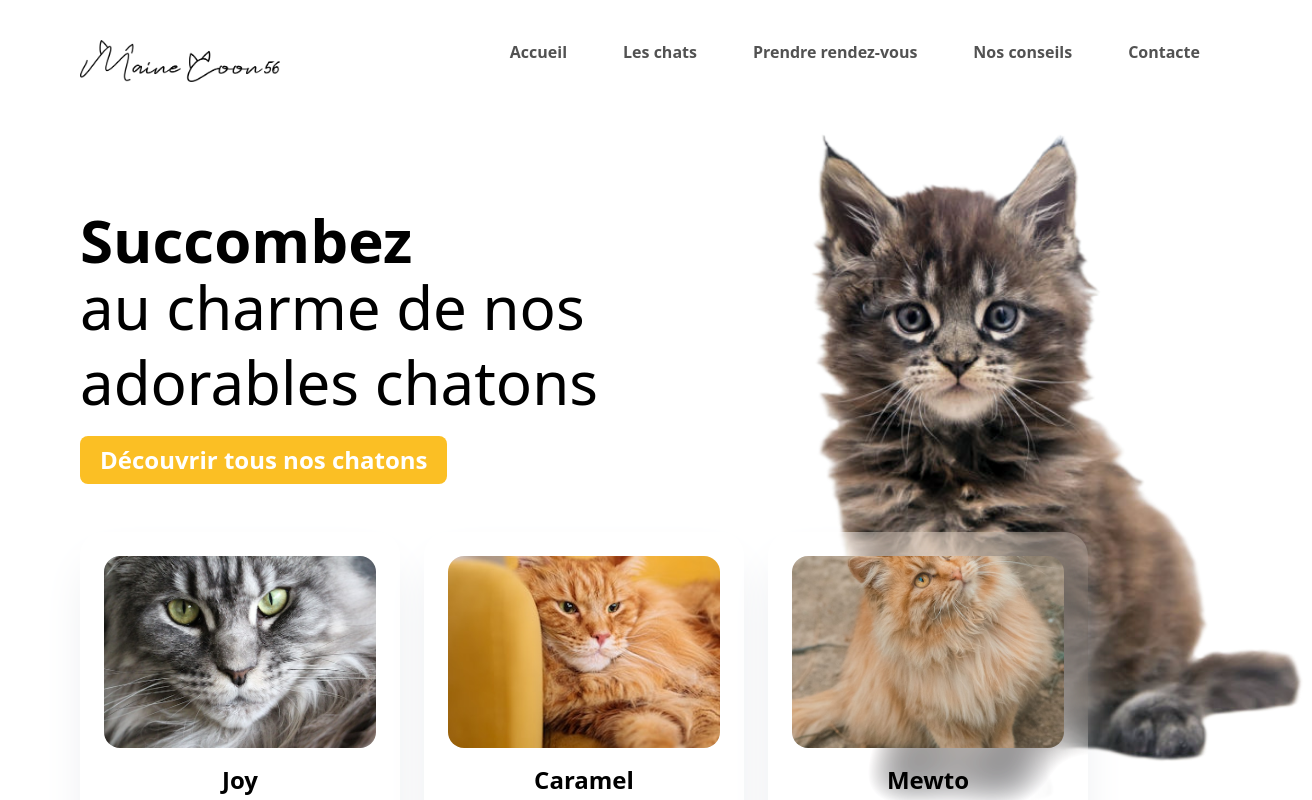
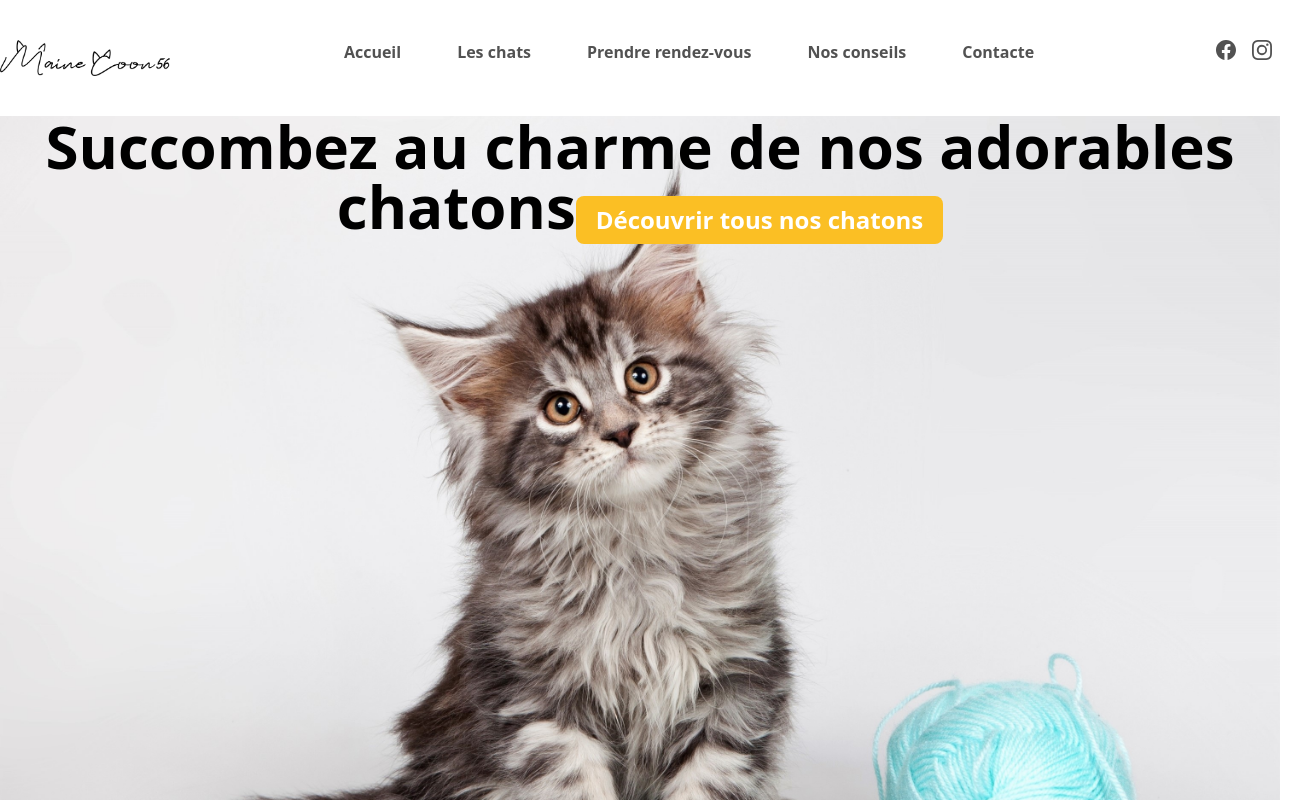
Before and after one commit to ethantaylan/main-coon-56, a React (Vite) app: page / in a window 1280 px wide. Shown: the top 800 px of the page, 1312 px wide, since content can reach past the window. Built offline with nearby package versions, Linux system fonts and the light colour scheme.

Commit message:
fastpush

```diff
--- a/package.json
+++ b/package.json
@@ -1,5 +1,5 @@
 {
-  "name": "playground-nx",
+  "name": "main-coon-56",
   "version": "0.0.0",
   "license": "MIT",
   "scripts": {
@@ -15,6 +15,7 @@
     "axios": "^1.4.0",
     "react": "18.2.0",
     "react-dom": "18.2.0",
+    "react-icons": "^4.8.0",
     "react-router-dom": "^6.10.0"
   },
   "devDependencies": {
--- a/src/app/app.tsx
+++ b/src/app/app.tsx
@@ -3,8 +3,8 @@ import { Home } from './pages/home';
 
 export function App() {
   return (
-    <BrowserRouter>
-      <Home />
-    </BrowserRouter>
+      <BrowserRouter>
+        <Home />
+      </BrowserRouter>
   );
 }
--- a/src/app/components/hero.tsx
+++ b/src/app/components/hero.tsx
@@ -1,24 +1,22 @@
-import React from 'react';
-import HeroImg from '../assets/hero.png';
+import BannerImg from '../assets/hero3.jpg';
 
 export const Hero = () => {
+  const bannerStyle: React.CSSProperties = {
+    backgroundImage: `url(${BannerImg})`,
+    height: 800,
+    backgroundSize: 'cover',
+    backgroundPosition: 'center',
+    backgroundRepeat: 'no-repeat'
+  };
   return (
     <div className="w-full h-full items-center flex">
-      <div className="w-full mb-60">
-        <div className="flex flex-col">
-          <span className="text-6xl font-bold">Succombez</span>
-          <span className="text-6xl leading-tight">
-            au charme de nos adorables chatons
-          </span>
-          <div>
-            <button className="rounded-lg font-semibold text-2xl mt-4 bg-amber-400 text-white py-2 px-5">
-              Découvrir tous nos chatons
-            </button>
-          </div>
-        </div>
-      </div>
-      <div className="w-10/12">
-        <img className="ml-28 object-cover w-full" src={HeroImg} alt="cat" />
+      <div style={bannerStyle} className="flex flex-col">
+        <p className="text-6xl max-w-prose text-center font-bold">
+          Succombez au charme de nos adorables chatons
+          <button className="rounded-lg font-semibold text-2xl mt-4 bg-amber-400 text-white py-2 px-5">
+            Découvrir tous nos chatons
+          </button>
+        </p>
       </div>
     </div>
   );
--- a/src/app/components/navbar.tsx
+++ b/src/app/components/navbar.tsx
@@ -1,5 +1,6 @@
 import { NavLink } from 'react-router-dom';
-import Logo from '../assets/logo.png'
+import Logo from '../assets/logo.png';
+import { Socials } from './socials';
 
 export interface Links {
   title: string;
@@ -17,11 +18,11 @@ export const Navbar = () => {
 
   return (
     <div className="flex justify-between mb-10 text-neutral-600 w-full">
-      <img width={200} src={Logo} alt='logo' />
-      <div>
+      <img width={170} src={Logo} alt="logo" />
+      <div className="flex">
         {Links.map((link, index) => (
           <NavLink
-            className="px-7 last:pr-0 first:pl-0 font-semibold"
+            className="px-7 last:pr-0 first:pl-0"
             key={index}
             to={link.href}
           >
@@ -29,6 +30,7 @@ export const Navbar = () => {
           </NavLink>
         ))}
       </div>
+        <Socials />
     </div>
   );
 };
--- a/src/app/components/recent-cats.tsx
+++ b/src/app/components/recent-cats.tsx
@@ -35,7 +35,7 @@ export const Cats: CatCardProps[] = [
 
 export const RecentCats = () => {
   return (
-      <div className="flex -mt-60">
+      <div className="flex items-center w-full justify-around">
         {Cats.map((cat) => (
           <CatCard
             name={cat.name}
--- /dev/null
+++ b/src/app/components/socials.tsx
@@ -0,0 +1,31 @@
+import React from 'react';
+import { NavLink } from 'react-router-dom';
+import { BsFacebook, BsInstagram } from 'react-icons/bs';
+
+export interface Socials {
+  icon: React.ReactElement;
+  href: string;
+}
+
+export const Socials = () => {
+  const Socials: Socials[] = [
+    {
+      icon: <BsFacebook size={20} />,
+      href: '/facebook',
+    },
+    {
+      icon: <BsInstagram size={20} />,
+      href: '/instagram',
+    },
+  ];
+
+  return (
+    <div className="flex">
+      {Socials.map((social) => (
+        <NavLink className={'mx-2'} to={social.href}>
+          {social.icon}
+        </NavLink>
+      ))}
+    </div>
+  );
+};
--- a/src/app/pages/home.tsx
+++ b/src/app/pages/home.tsx
@@ -1,17 +1,11 @@
 import { Hero } from '../components/hero';
-import { HowItWorks } from '../components/how-it-works';
 import { Navbar } from '../components/navbar';
-import { RecentCats } from '../components/recent-cats';
 
 export const Home = () => {
   return (
-    <div className="font-sans px-20 w-full flex-colum">
-      <div className="pt-10 bg-white w-full justify-center flex flex-col items-center">
-        <Navbar />
-        <Hero />
-      </div>
-      <RecentCats />
-      <HowItWorks />
+    <div className="pt-10 font-sans font-semibold container mx-auto bg-white w-full justify-center flex flex-col items-center">
+      <Navbar />
+      <Hero />
     </div>
   );
 };
--- a/src/index.css
+++ b/src/index.css
@@ -8,4 +8,5 @@ html,
 body,
 #root {
   height: 100%;
+  width: 100%;
 }
```
Also changed, not shown: src/app/components/how-it-works.tsx (+3 -7 lines), src/app/pages/index.ts (deleted), 1 other file (tests, documents, lock files or other folders).
